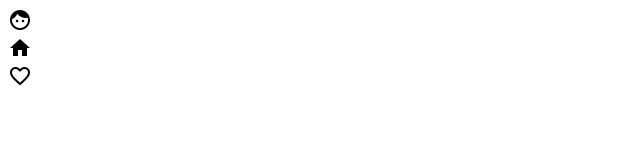
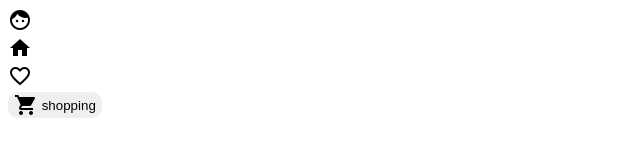
Before and after one commit to epideh/icon.Test, a plain HTML site: page index.html in a window 1280 px wide. Shown: the whole page, without its empty margins (0-640 px from the left). Drawn offline with Linux system fonts and the light colour scheme.

Commit message:
use icons in buttons and aligning elements

```diff
--- a/index.html
+++ b/index.html
@@ -13,6 +13,11 @@
     <i class="material-icons">face</i> <br>
     <i class="material-icons">home</i> <br>
     <i class="material-icons">favorite_border</i> <br>
+    <!-- use icons in buttons and aligning elements -->
+    <button class="test">
+    <i class="material-icons">shopping_cart</i> shopping <br>
+    </button>
+
 
 
 </body>
--- a/style.css
+++ b/style.css
@@ -0,0 +1,9 @@
+.test{
+    border-radius: 10px;
+    border: none;
+
+}
+.test i{
+    vertical-align: -7px;
+
+}
```
